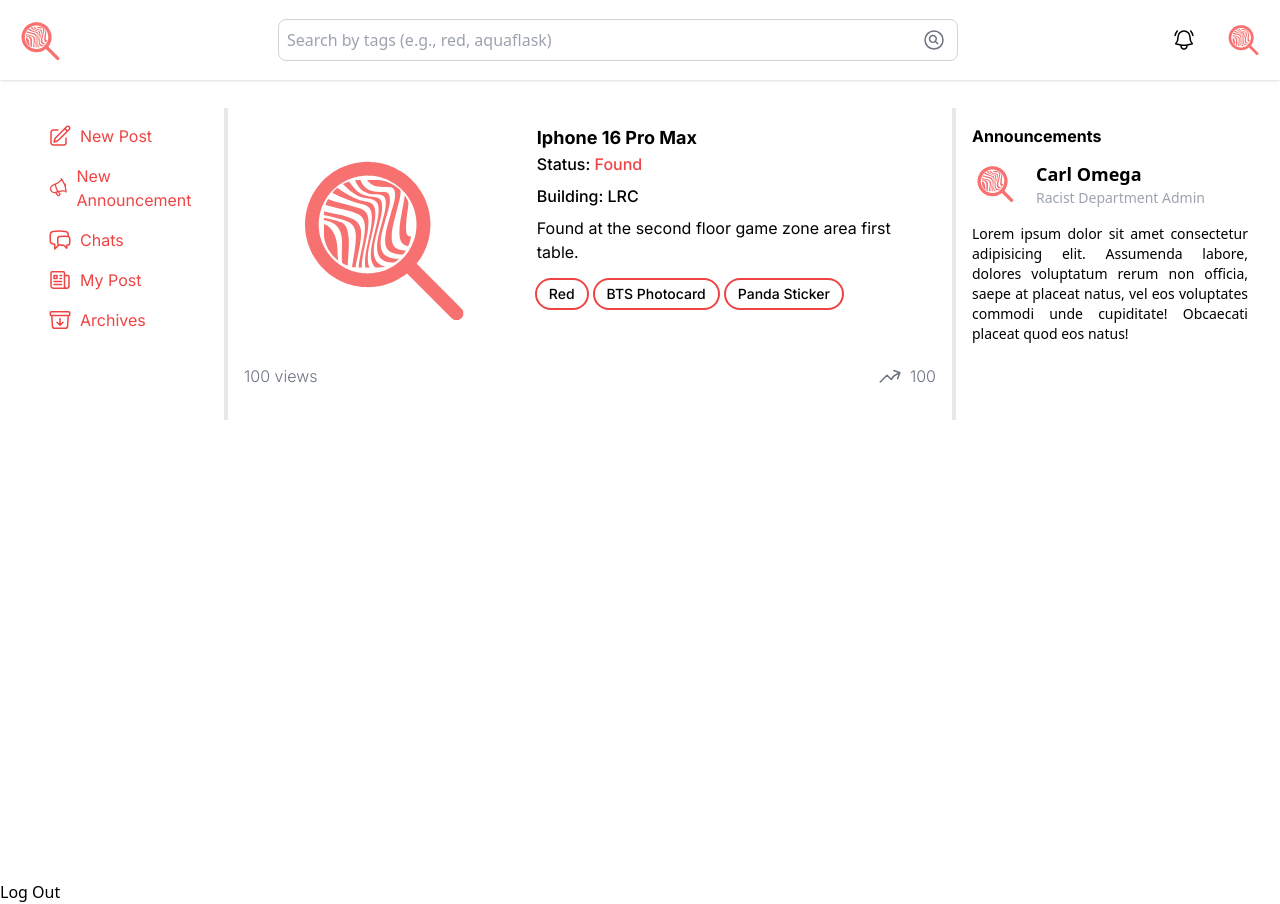
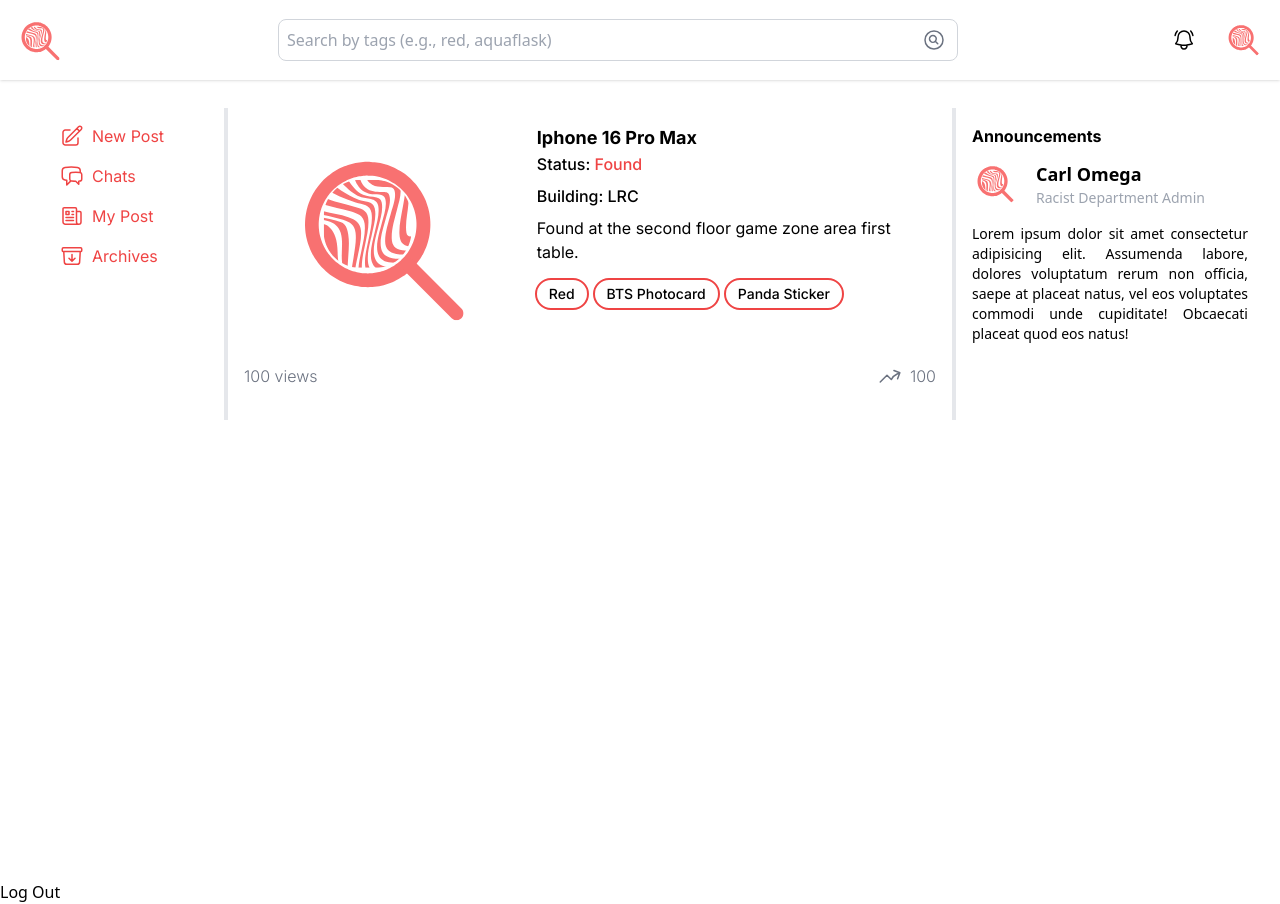
Before and after one commit to Qntlz/Lost-Found-Web-App, a Next.js app: page /home in a window 1280 px wide. Built offline with nearby package versions, Linux system fonts and the light colour scheme; no server answers; sample sign-in values are in the browser's storage.

Commit message:
Comment out New Announcement Feature, Minor format changes

```diff
--- a/app/ui/home/sidebar.tsx
+++ b/app/ui/home/sidebar.tsx
@@ -41,15 +41,16 @@
             </button>
 
             {/* Left Sidebar */}
-            <div className={`lg:col-span-2 mt-3 rounded-lg hidden lg:block`}>
+            <div className={`lg:col-span-2 m-3 rounded-lg hidden lg:block`}>
                 <button className={`ml-4 mt-5 text-red-500 px-4 py-2 rounded-lg ${inter.className} flex items-center transition duration-0 hover:duration-150 hover:scale-110`}>
                     <PencilSquareIcon className="h-6 w-6 mr-2" />
                     New Post
                 </button>
-                <button className={`ml-4 text-red-500 px-4 py-2 rounded-lg sm:text-left ${inter.className} flex items-center transition duration-0 hover:duration-150 hover:scale-110`}>
+                {/* Announcement Feature for Adminds Only */}
+                {/* <button className={`ml-4  text-red-500 px-4 py-2 rounded-lg sm:text-left ${inter.className} flex items-center transition duration-0 hover:duration-150 hover:scale-110`}>
                     <MegaphoneIcon className="h-6 w-6 mr-2 -rotate-[20deg]" />
                     New Announcement
-                </button>
+                </button> */}
                 <button className={`ml-4 text-red-500 px-4 py-2 rounded-lg ${inter.className} flex items-center transition duration-0 hover:duration-150 hover:scale-110`}>
                     <ChatBubbleLeftRightIcon className="h-6 w-6 mr-2" />
                     Chats
```
